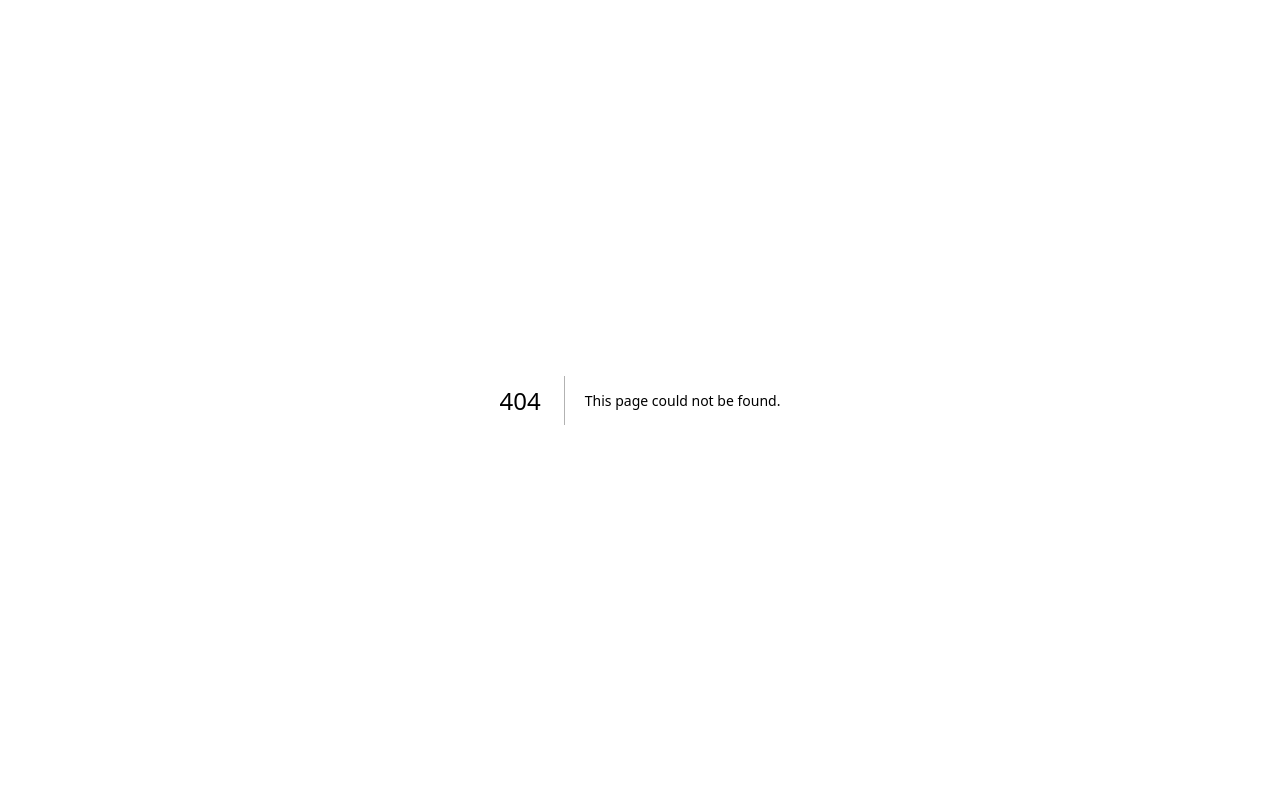
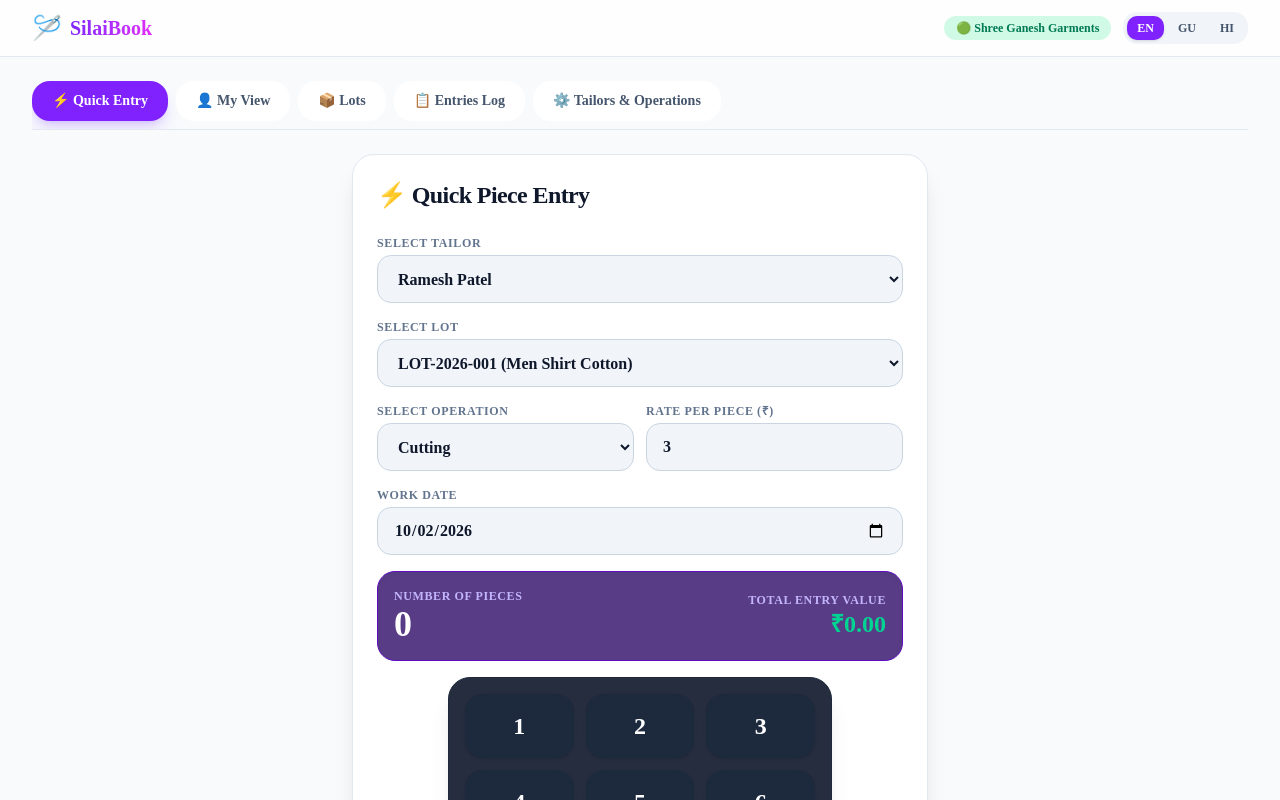
Before and after one commit to 1118A/SilaiBook, a Next.js app: page /en/dashboard in a window 1280 px wide. Before the commit this address had no page. Shown: the top 800 px of the page. Built offline with nearby package versions, Linux system fonts and the light colour scheme.

Commit message:
feat: add core payroll dashboard, entry forms, state store, and tests

```diff
--- /dev/null
+++ b/app/[locale]/dashboard/page.tsx
@@ -0,0 +1,209 @@
+"use client";
+
+import { useState } from "react";
+import { useTranslations } from "next-intl";
+import { useParams } from "next/navigation";
+import Link from "next/link";
+import { usePayrollStore } from "@/lib/store/payroll-store";
+import { QuickEntryForm } from "@/components/entry/QuickEntryForm";
+import { TailorEntryView } from "@/components/entry/TailorEntryView";
+import { EntryList } from "@/components/entry/EntryList";
+import { LotManagement } from "@/components/lots/LotManagement";
+import { TailorManagement } from "@/components/management/TailorManagement";
+import { OperationManagement } from "@/components/management/OperationManagement";
+
+export default function DashboardPage() {
+  const t = useTranslations();
+  const params = useParams();
+  const locale = (params.locale as string) || "en";
+
+  const {
+    tailors,
+    lots,
+    operations,
+    entries,
+    lastEntry,
+    getLotProgress,
+    addEntry,
+    addLot,
+    toggleLotStatus,
+    addTailor,
+    toggleTailorActive,
+    addOperation,
+  } = usePayrollStore();
+
+  const [activeTab, setActiveTab] = useState<"quickEntry" | "tailorView" | "entries" | "lots" | "manage">("quickEntry");
+  const [selectedTailorForView, setSelectedTailorForView] = useState<string>(tailors[0]?.id || "");
+
+  const activeTailors = tailors.filter((t) => t.active);
+  const currentTailor = tailors.find((t) => t.id === selectedTailorForView) || tailors[0];
+
+  return (
+    <div className="min-h-screen bg-slate-50 dark:bg-slate-950 text-slate-900 dark:text-slate-100 flex flex-col font-sans">
+      {/* Top Bar */}
+      <header className="sticky top-0 z-40 bg-white/80 dark:bg-slate-900/80 backdrop-blur-md border-b border-slate-200 dark:border-slate-800 px-4 sm:px-8 py-3">
+        <div className="max-w-7xl mx-auto flex items-center justify-between">
+          <Link href={`/${locale}`} className="flex items-center gap-2">
+            <span className="text-2xl">🪡</span>
+            <span className="text-xl font-black bg-gradient-to-r from-violet-600 to-fuchsia-500 bg-clip-text text-transparent">
+              {t("common.appName")}
+            </span>
+          </Link>
+
+          <div className="flex items-center gap-3">
+            <span className="text-xs font-bold px-3 py-1 rounded-full bg-emerald-100 text-emerald-700 dark:bg-emerald-950 dark:text-emerald-300">
+              🟢 Shree Ganesh Garments
+            </span>
+            <div className="flex items-center gap-1 bg-slate-100 dark:bg-slate-800 p-1 rounded-xl">
+              {["en", "gu", "hi"].map((l) => (
+                <Link
+                  key={l}
+                  href={`/${l}/dashboard`}
+                  className={`px-2.5 py-1 rounded-lg text-xs font-bold transition ${
+                    locale === l
+                      ? "bg-violet-600 text-white shadow"
+                      : "text-slate-600 dark:text-slate-400 hover:text-slate-900"
+                  }`}
+                >
+                  {l.toUpperCase()}
+                </Link>
+              ))}
+            </div>
+          </div>
+        </div>
+      </header>
+
+      {/* Main Container */}
+      <main className="flex-1 max-w-7xl w-full mx-auto px-4 sm:px-8 py-6 space-y-6">
+        {/* Navigation Tabs */}
+        <div className="flex items-center gap-2 overflow-x-auto pb-2 border-b border-slate-200 dark:border-slate-800">
+          <button
+            onClick={() => setActiveTab("quickEntry")}
+            className={`px-5 py-2.5 rounded-2xl font-bold text-sm whitespace-nowrap transition ${
+              activeTab === "quickEntry"
+                ? "bg-violet-600 text-white shadow-lg shadow-violet-500/25"
+                : "bg-white dark:bg-slate-900 text-slate-600 dark:text-slate-400 hover:bg-slate-100"
+            }`}
+          >
+            ⚡ {t("nav.quickEntry")}
+          </button>
+
+          <button
+            onClick={() => setActiveTab("tailorView")}
+            className={`px-5 py-2.5 rounded-2xl font-bold text-sm whitespace-nowrap transition ${
+              activeTab === "tailorView"
+                ? "bg-violet-600 text-white shadow-lg shadow-violet-500/25"
+                : "bg-white dark:bg-slate-900 text-slate-600 dark:text-slate-400 hover:bg-slate-100"
+            }`}
+          >
+            👤 {t("nav.myEntries")}
+          </button>
+
+          <button
+            onClick={() => setActiveTab("lots")}
+            className={`px-5 py-2.5 rounded-2xl font-bold text-sm whitespace-nowrap transition ${
+              activeTab === "lots"
+                ? "bg-violet-600 text-white shadow-lg shadow-violet-500/25"
+                : "bg-white dark:bg-slate-900 text-slate-600 dark:text-slate-400 hover:bg-slate-100"
+            }`}
+          >
+            📦 {t("nav.lots")}
+          </button>
+
+          <button
+            onClick={() => setActiveTab("entries")}
+            className={`px-5 py-2.5 rounded-2xl font-bold text-sm whitespace-nowrap transition ${
+              activeTab === "entries"
+                ? "bg-violet-600 text-white shadow-lg shadow-violet-500/25"
+                : "bg-white dark:bg-slate-900 text-slate-600 dark:text-slate-400 hover:bg-slate-100"
+            }`}
+          >
+            📋 {t("nav.entries")}
+          </button>
+
+          <button
+            onClick={() => setActiveTab("manage")}
+            className={`px-5 py-2.5 rounded-2xl font-bold text-sm whitespace-nowrap transition ${
+              activeTab === "manage"
+                ? "bg-violet-600 text-white shadow-lg shadow-violet-500/25"
+                : "bg-white dark:bg-slate-900 text-slate-600 dark:text-slate-400 hover:bg-slate-100"
+            }`}
+          >
+            ⚙️ {t("nav.tailors")} & {t("nav.operations")}
+          </button>
+        </div>
+
+        {/* Tab Content */}
+        {activeTab === "quickEntry" && (
+          <QuickEntryForm
+            tailors={activeTailors}
+            lots={lots}
+            operations={operations}
+            lastEntry={lastEntry}
+            onSave={addEntry}
+          />
+        )}
+
+        {activeTab === "tailorView" && (
+          <div className="space-y-4">
+            <div className="flex items-center justify-center gap-3 bg-white dark:bg-slate-900 p-3 rounded-2xl shadow max-w-xl mx-auto">
+              <label className="text-xs font-bold text-slate-500 uppercase">{t("entry.selectTailor")}:</label>
+              <select
+                value={selectedTailorForView}
+                onChange={(e) => setSelectedTailorForView(e.target.value)}
+                className="px-3 py-1 rounded-xl bg-slate-100 dark:bg-slate-800 text-sm font-bold"
+              >
+                {tailors.map((tailor) => (
+                  <option key={tailor.id} value={tailor.id}>
+                    {tailor.name}
+                  </option>
+                ))}
+              </select>
+            </div>
+
+            {currentTailor && (
+              <TailorEntryView
+                tailor={currentTailor}
+                entries={entries}
+                lots={lots}
+                operations={operations}
+              />
+            )}
+          </div>
+        )}
+
+        {activeTab === "lots" && (
+          <LotManagement
+            lots={lots}
+            getLotProgress={getLotProgress}
+            onAddLot={addLot}
+            onToggleStatus={toggleLotStatus}
+          />
+        )}
+
+        {activeTab === "entries" && (
+          <EntryList
+            entries={entries}
+            tailors={tailors}
+            lots={lots}
+            operations={operations}
+          />
+        )}
+
+        {activeTab === "manage" && (
+          <div className="grid grid-cols-1 lg:grid-cols-2 gap-6">
+            <TailorManagement
+              tailors={tailors}
+              onAddTailor={addTailor}
+              onToggleActive={toggleTailorActive}
+            />
+            <OperationManagement
+              operations={operations}
+              onAddOperation={addOperation}
+            />
+          </div>
+        )}
+      </main>
+    </div>
+  );
+}
--- a/app/[locale]/page.tsx
+++ b/app/[locale]/page.tsx
@@ -76,13 +76,13 @@ export default function HomePage() {
 
           {/* CTA Button */}
           <div className="pt-2">
-            <button
-              className="px-8 py-3.5 rounded-xl bg-gradient-to-r from-violet-600 to-fuchsia-500 text-white font-semibold text-base shadow-lg shadow-violet-500/25 hover:shadow-violet-500/40 hover:scale-[1.02] active:scale-[0.98] transition-all duration-200"
+            <Link
+              href={`/${locale}/dashboard`}
+              className="inline-block px-8 py-3.5 rounded-xl bg-gradient-to-r from-violet-600 to-fuchsia-500 text-white font-semibold text-base shadow-lg shadow-violet-500/25 hover:shadow-violet-500/40 hover:scale-[1.02] active:scale-[0.98] transition-all duration-200"
               id="btn-get-started"
-              onClick={() => setShowToast(true)}
             >
-              {t("home.getStarted")}
-            </button>
+              🚀 {t("home.getStarted")}
+            </Link>
           </div>
         </div>
 
--- a/components/entry/EntryList.tsx
+++ b/components/entry/EntryList.tsx
@@ -139,7 +139,11 @@ export function EntryList({ entries, tailors, lots, operations }: EntryListProps
                             : "bg-amber-100 text-amber-700 dark:bg-amber-950 dark:text-amber-300"
                         }`}
                       >
-                        {t(`common.${entry.status}` as any)}
+                        {entry.status === "verified"
+                          ? t("common.verified")
+                          : entry.status === "rejected"
+                          ? t("common.rejected")
+                          : t("common.pending")}
                       </span>
                     </td>
                   </tr>
--- a/lib/store/payroll-store.ts
+++ b/lib/store/payroll-store.ts
@@ -1,6 +1,6 @@
 "use client";
 
-import { useState, useEffect } from "react";
+import { useState } from "react";
 import { Tailor, Lot, Operation, PieceEntry, LotProgress } from "@/lib/types/payroll";
 import { multiplyPaise } from "@/lib/money";
 
```
Also changed, not shown: 1 other file (tests, documents, lock files or other folders).
